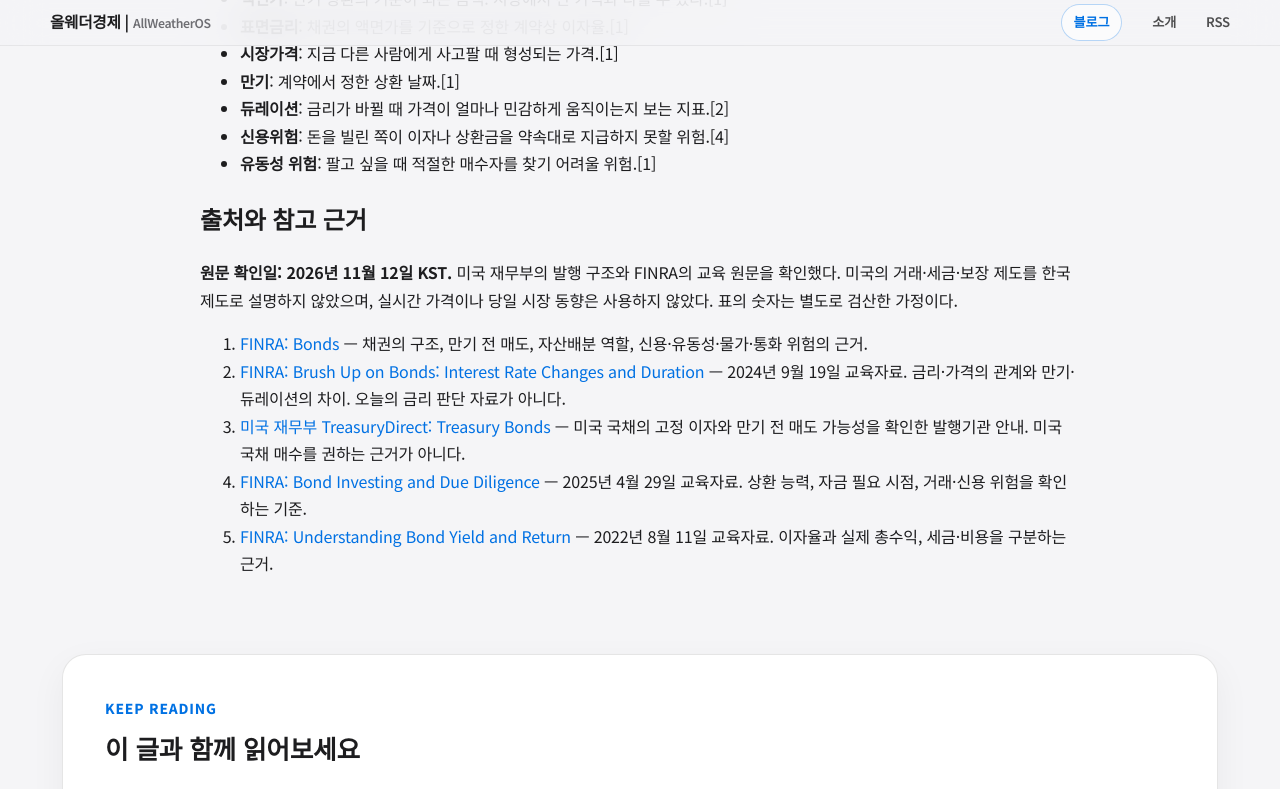
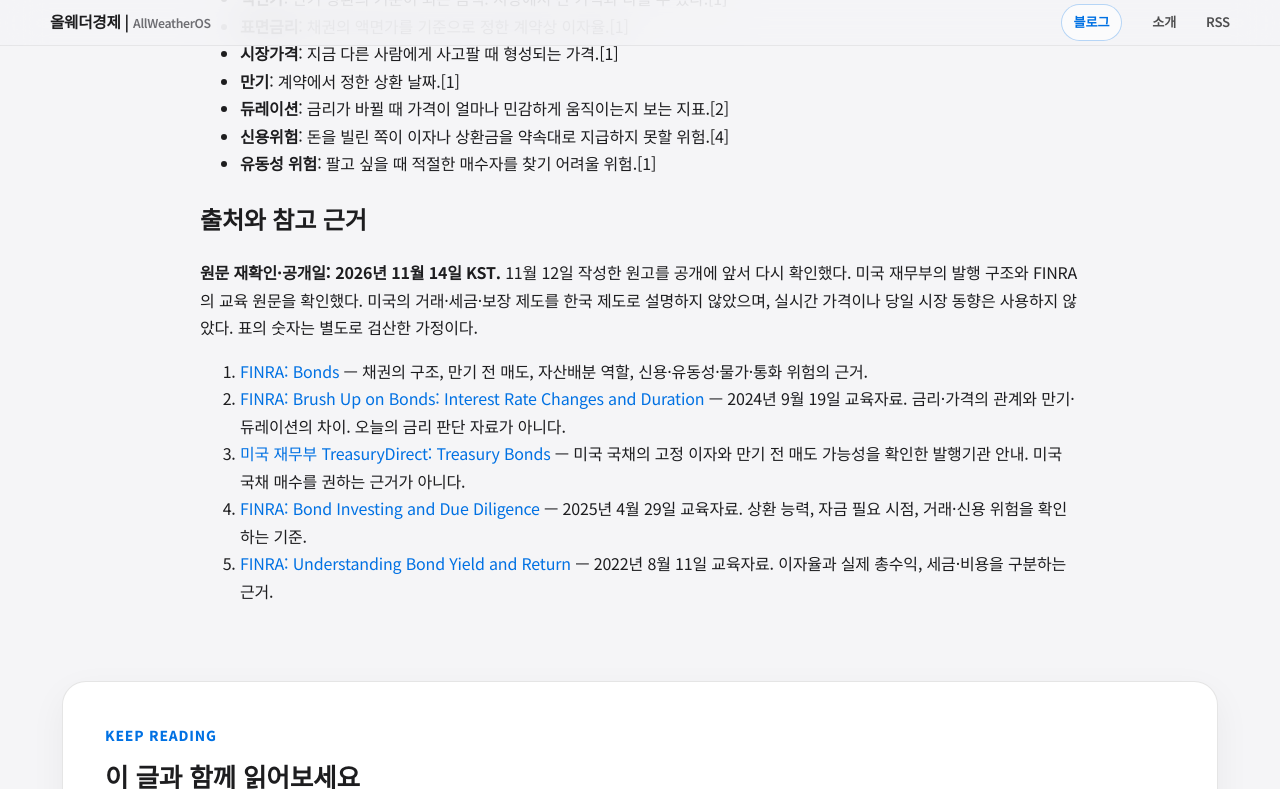
Before and after one commit to ai4tenlab/allweatheros, a Jekyll site: the page built from _posts/2026-11-12-bond-price-interest-rate.md, in a window 1280 px wide and 900 px high, scrolled down 4268 px, cut to the strip 0-789 px from the top of the window. Built offline with Jekyll 4.4.1, drawn with Linux system fonts in a browser that asks for light colours; some of the changed text lies outside the part shown.

Commit message:
fix: use actual first publication date for recovered bond explainer

```diff
--- a/_posts/2026-11-12-bond-price-interest-rate.md
+++ b/_posts/2026-11-12-bond-price-interest-rate.md
@@ -1,7 +1,7 @@
 ---
 layout: post
 title: "이자를 받는 채권도 왜 손실이 날까? 금리·가격·만기를 나눠 보는 법"
-date: 2026-11-12 19:25:00 +0900
+date: 2026-11-14 11:17:00 +0900
 categories: [all-weather]
 tags: [채권, 금리, 금융교육, 자산배분, 현금흐름]
 author: "Viki · 올웨더경제 편집부"
@@ -121,7 +121,7 @@ image_alt: "교육 공간에서 두 성인이 나무 블록과 모래시계로
 
 ## 출처와 참고 근거
 
-**원문 확인일: 2026년 11월 12일 KST.** 미국 재무부의 발행 구조와 FINRA의 교육 원문을 확인했다. 미국의 거래·세금·보장 제도를 한국 제도로 설명하지 않았으며, 실시간 가격이나 당일 시장 동향은 사용하지 않았다. 표의 숫자는 별도로 검산한 가정이다.
+**원문 재확인·공개일: 2026년 11월 14일 KST.** 11월 12일 작성한 원고를 공개에 앞서 다시 확인했다. 미국 재무부의 발행 구조와 FINRA의 교육 원문을 확인했다. 미국의 거래·세금·보장 제도를 한국 제도로 설명하지 않았으며, 실시간 가격이나 당일 시장 동향은 사용하지 않았다. 표의 숫자는 별도로 검산한 가정이다.
 
 1. [FINRA: Bonds](https://www.finra.org/investors/investing/investment-products/bonds) — 채권의 구조, 만기 전 매도, 자산배분 역할, 신용·유동성·물가·통화 위험의 근거.
 2. [FINRA: Brush Up on Bonds: Interest Rate Changes and Duration](https://www.finra.org/investors/insights/bonds-interest-rate-changes-duration) — 2024년 9월 19일 교육자료. 금리·가격의 관계와 만기·듀레이션의 차이. 오늘의 금리 판단 자료가 아니다.
```
